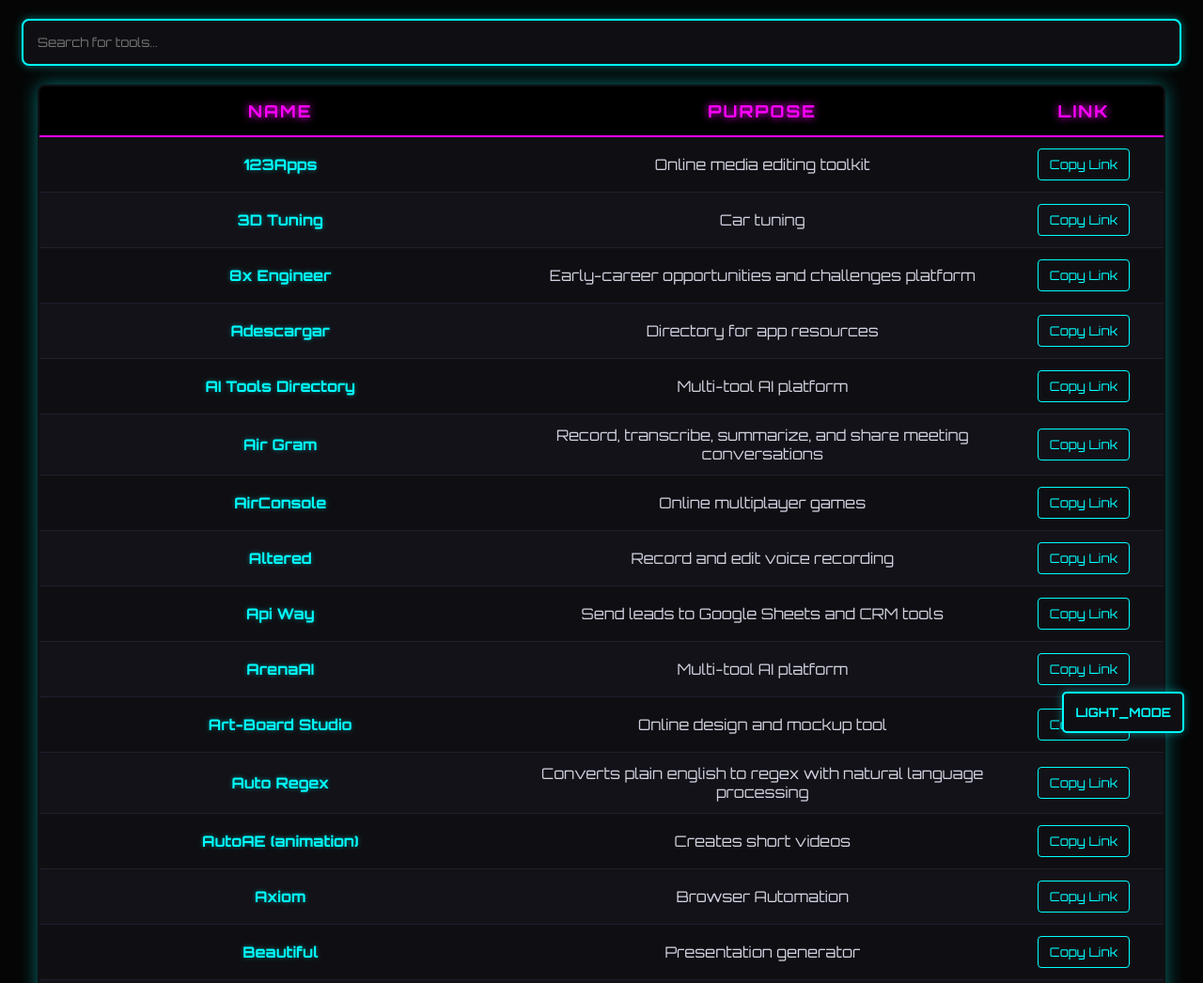
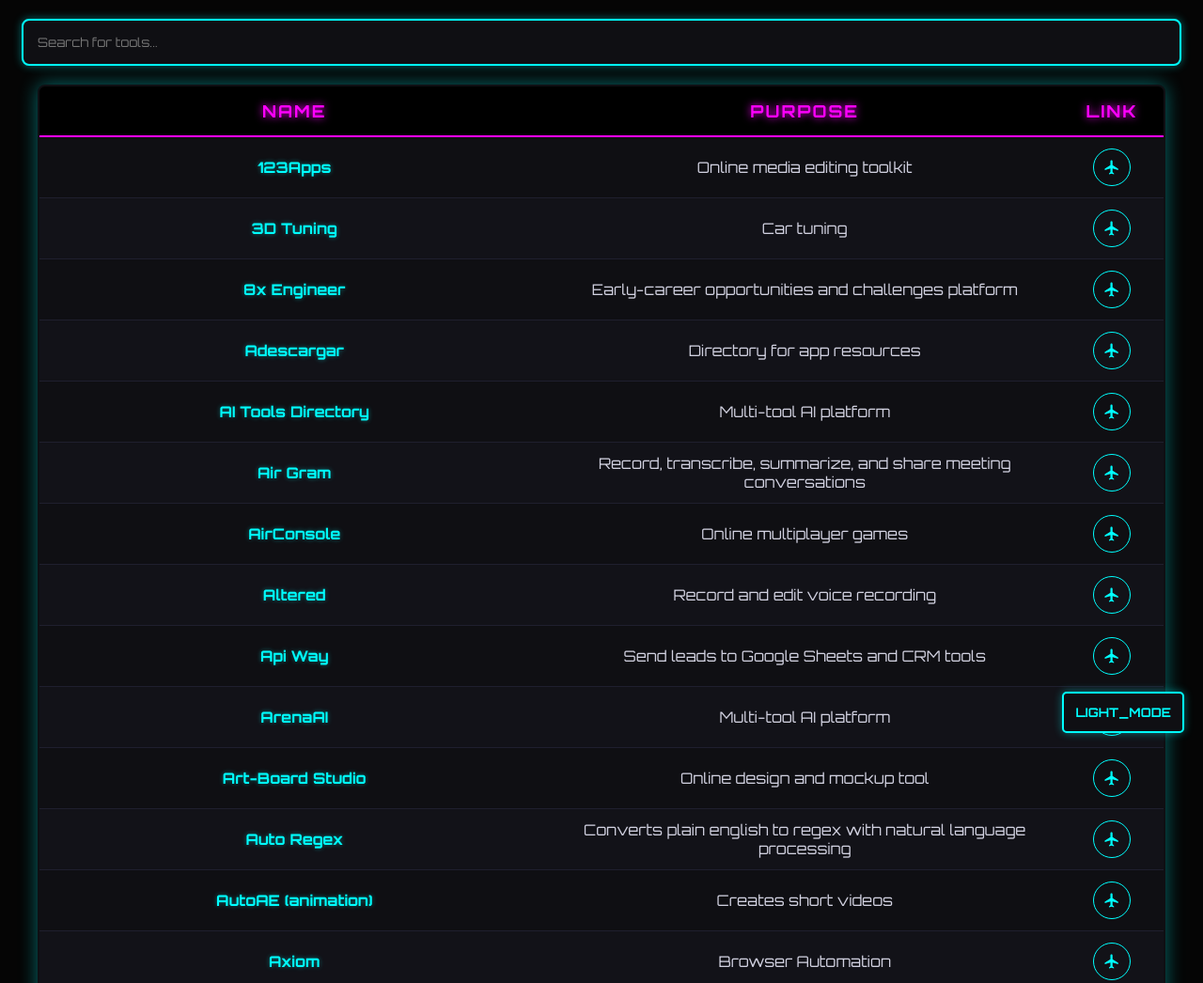
Before and after one commit to tejas-singh-0212/tool-directory, a plain HTML site: page index.html in a window 1280 px wide. Shown: the top 1046 px of the page at 94% size. Drawn offline with Linux system fonts and the light colour scheme.

Commit message:
modify: share button

```diff
--- a/script.js
+++ b/script.js
@@ -1,6 +1,9 @@
 /* script.js */
 
 let allTools = [];
+
+const planeSVG = `<svg viewBox="0 0 24 24" width="18" height="18" fill="currentColor"><path d="M21 16v-2l-8-5V3.5c0-.83-.67-1.5-1.5-1.5S10 2.67 10 3.5V9l-8 5v2l8-2.5V19l-2 1.5V22l3.5-1 3.5 1v-1.5L13 19v-5.5l8 2.5z"/></svg>`;
+const checkSVG = `<svg viewBox="0 0 24 24" width="18" height="18" fill="currentColor"><path d="M9 16.17 4.83 12l-1.42 1.41L9 19 21 7l-1.41-1.41z"/></svg>`;
 
 function sortToolsByName(tools) {
     return [...tools].sort((a, b) => {
@@ -12,9 +15,9 @@
 
 function copyLink(button, url) {
     navigator.clipboard.writeText(url).then(() => {
-        button.textContent = 'Copied!';
+        button.innerHTML = checkSVG;
         setTimeout(() => {
-            button.textContent = 'Copy Link';
+            button.innerHTML = planeSVG;
         }, 2000);
     });
 }
@@ -32,7 +35,7 @@
             <tr>
                 <td><a href="${safeUrl}" target="_blank" rel="noopener">${safeName}</a></td>
                 <td>${safePurpose}</td>
-                <td><button class="copy-btn" onclick="copyLink(this, '${safeUrl}')">Copy Link</button></td>
+                <td><button class="copy-btn" title="Copy Link" onclick="copyLink(this, '${safeUrl}')">${planeSVG}</button></td>
             </tr>
         `;
     }).join('');
--- a/style.css
+++ b/style.css
@@ -90,7 +90,7 @@
 }
 
 .copy-col {
-    width: 140px; /* Exact size to snugly fit the copy button */
+    width: 80px; /* Exact size to snugly fit the copy button */
 }
 
 td {
@@ -158,10 +158,14 @@
     background: transparent;
     border: 1px solid var(--neon-cyan);
     color: var(--neon-cyan);
-    padding: 8px 12px;
+    width: 40px;
+    height: 40px;
+    display: inline-flex;
+    align-items: center;
+    justify-content: center;
+    padding: 0;
     cursor: pointer;
-    font-family: 'Orbitron', sans-serif;
-    border-radius: 4px;
+    border-radius: 50%;
     transition: 0.3s;
 }
 
@@ -177,7 +181,7 @@
         padding: 8px 10px;
     }
     .copy-col {
-        width: 110px; /* Scaled down for mobile font sizes */
+        width: 65px; /* Scaled down for mobile font sizes */
     }
     #toolSearch {
         padding: 10px;
```
